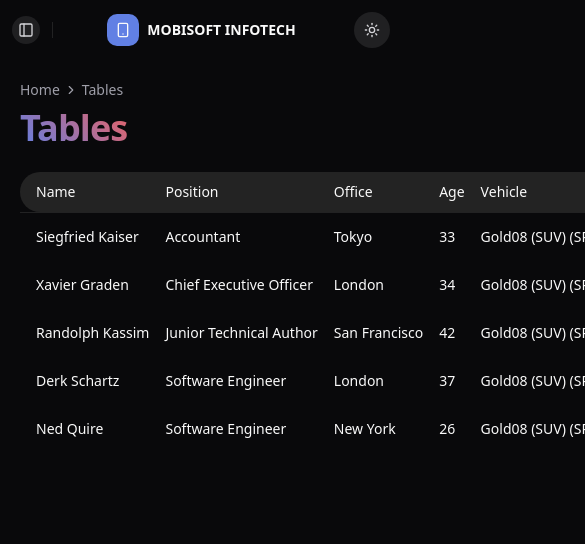
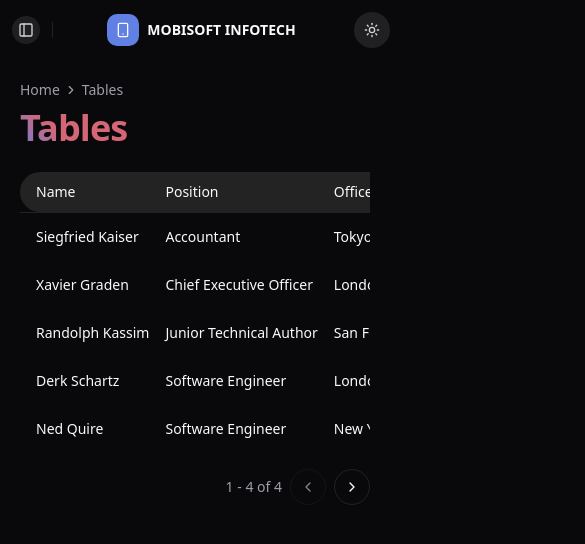
Before and after one commit to innocent1105/ui-design, a React (Vite) app: page /tables in a window 390 px wide. Shown: the top 544 px of the page, 585 px wide, since content can reach past the window. Built offline with nearby package versions, Linux system fonts and the light colour scheme.

Commit message:
Updated the scroll to table

```diff
--- a/package.json
+++ b/package.json
@@ -21,6 +21,7 @@
 		"@radix-ui/react-label": "^2.1.2",
 		"@radix-ui/react-popover": "^1.1.6",
 		"@radix-ui/react-radio-group": "^1.2.3",
+		"@radix-ui/react-scroll-area": "^1.2.3",
 		"@radix-ui/react-select": "^2.1.6",
 		"@radix-ui/react-separator": "^1.1.2",
 		"@radix-ui/react-slot": "^1.1.2",
--- /dev/null
+++ b/src/components/ui/scroll-area.tsx
@@ -0,0 +1,56 @@
+import * as React from "react"
+import * as ScrollAreaPrimitive from "@radix-ui/react-scroll-area"
+
+import { cn } from "@/lib/utils"
+
+function ScrollArea({
+  className,
+  children,
+  ...props
+}: React.ComponentProps<typeof ScrollAreaPrimitive.Root>) {
+  return (
+    <ScrollAreaPrimitive.Root
+      data-slot="scroll-area"
+      className={cn("relative", className)}
+      {...props}
+    >
+      <ScrollAreaPrimitive.Viewport
+        data-slot="scroll-area-viewport"
+        className="focus-visible:ring-ring/50 size-full rounded-[inherit] transition-[color,box-shadow] outline-none focus-visible:ring-[3px] focus-visible:outline-1"
+      >
+        {children}
+      </ScrollAreaPrimitive.Viewport>
+      <ScrollBar />
+      <ScrollAreaPrimitive.Corner />
+    </ScrollAreaPrimitive.Root>
+  )
+}
+
+function ScrollBar({
+  className,
+  orientation = "vertical",
+  ...props
+}: React.ComponentProps<typeof ScrollAreaPrimitive.ScrollAreaScrollbar>) {
+  return (
+    <ScrollAreaPrimitive.ScrollAreaScrollbar
+      data-slot="scroll-area-scrollbar"
+      orientation={orientation}
+      className={cn(
+        "flex touch-none p-px transition-colors select-none",
+        orientation === "vertical" &&
+          "h-full w-2.5 border-l border-l-transparent",
+        orientation === "horizontal" &&
+          "h-2.5 flex-col border-t border-t-transparent",
+        className
+      )}
+      {...props}
+    >
+      <ScrollAreaPrimitive.ScrollAreaThumb
+        data-slot="scroll-area-thumb"
+        className="bg-border relative flex-1 rounded-full"
+      />
+    </ScrollAreaPrimitive.ScrollAreaScrollbar>
+  )
+}
+
+export { ScrollArea, ScrollBar }
--- a/src/components/ui/table.tsx
+++ b/src/components/ui/table.tsx
@@ -1,114 +1,78 @@
-import * as React from "react"
+import * as React from 'react';
 
-import { cn } from "@/lib/utils"
+import { cn } from '@/lib/utils';
+import { ScrollArea, ScrollBar } from './scroll-area';
 
-function Table({ className, ...props }: React.ComponentProps<"table">) {
+function Table({ className, ...props }: React.ComponentProps<'table'>) {
 	return (
-    <div
-      data-slot="table-container"
-      className="relative w-full overflow-x-auto"
-    >
-      <table
-        data-slot="table"
-        className={cn("w-full caption-bottom text-sm", className)}
-        {...props}
-      />
+		<ScrollArea className="overflow-contain grid h-full w-full grid-cols-1">
+			<div data-slot="table-container" className="relative w-full min-w-full !overflow-x-auto">
+				<table data-slot="table" className={cn('w-full caption-bottom text-sm', className)} {...props} />
 			</div>
-  )
+			<ScrollBar orientation="horizontal" />
+			<ScrollBar orientation="vertical" />
+		</ScrollArea>
+	);
 }
 
-function TableHeader({ className, ...props }: React.ComponentProps<"thead">) {
-  return (
-    <thead
-      data-slot="table-header"
-      className={cn("[&_tr]:border-b", className)}
-      {...props}
-    />
-  )
+function TableHeader({ className, ...props }: React.ComponentProps<'thead'>) {
+	return <thead data-slot="table-header" className={cn('[&_tr]:border-b', className)} {...props} />;
 }
 
-function TableBody({ className, ...props }: React.ComponentProps<"tbody">) {
-  return (
-    <tbody
-      data-slot="table-body"
-      className={cn("[&_tr:last-child]:border-0", className)}
-      {...props}
-    />
-  )
+function TableBody({ className, ...props }: React.ComponentProps<'tbody'>) {
+	return <tbody data-slot="table-body" className={cn('[&_tr:last-child]:border-0', className)} {...props} />;
 }
 
-function TableFooter({ className, ...props }: React.ComponentProps<"tfoot">) {
+function TableFooter({ className, ...props }: React.ComponentProps<'tfoot'>) {
 	return (
 		<tfoot
 			data-slot="table-footer"
+			className={cn('bg-muted/50 border-t font-medium [&>tr]:last:border-b-0', className)}
+			{...props}
+		/>
+	);
+}
+
+function TableRow({ className, ...props }: React.ComponentProps<'tr'>) {
+	return (
+		<tr
+			data-slot="table-row"
+			className={cn('hover:bg-muted/50 data-[state=selected]:bg-muted border-b transition-colors', className)}
+			{...props}
+		/>
+	);
+}
+
+function TableHead({ className, ...props }: React.ComponentProps<'th'>) {
+	return (
+		<th
+			data-slot="table-head"
 			className={cn(
-        "bg-muted/50 border-t font-medium [&>tr]:last:border-b-0",
+				'text-foreground h-10 px-2 text-left align-middle font-medium whitespace-nowrap [&:has([role=checkbox])]:pr-0 [&>[role=checkbox]]:translate-y-[2px]',
 				className
 			)}
 			{...props}
 		/>
-  )
+	);
 }
 
-function TableRow({ className, ...props }: React.ComponentProps<"tr">) {
+function TableCell({ className, ...props }: React.ComponentProps<'td'>) {
 	return (
-    <tr
-      data-slot="table-row"
+		<td
+			data-slot="table-cell"
 			className={cn(
-        "hover:bg-muted/50 data-[state=selected]:bg-muted border-b transition-colors",
+				'p-2 align-middle whitespace-nowrap [&:has([role=checkbox])]:pr-0 [&>[role=checkbox]]:translate-y-[2px]',
 				className
 			)}
 			{...props}
 		/>
-  )
+	);
 }
 
-function TableHead({ className, ...props }: React.ComponentProps<"th">) {
+function TableCaption({ className, ...props }: React.ComponentProps<'caption'>) {
 	return (
-    <th
-      data-slot="table-head"
-      className={cn(
-        "text-foreground h-10 px-2 text-left align-middle font-medium whitespace-nowrap [&:has([role=checkbox])]:pr-0 [&>[role=checkbox]]:translate-y-[2px]",
-        className
-      )}
-      {...props}
-    />
-  )
+		<caption data-slot="table-caption" className={cn('text-muted-foreground mt-4 text-sm', className)} {...props} />
+	);
 }
 
-function TableCell({ className, ...props }: React.ComponentProps<"td">) {
-  return (
-    <td
-      data-slot="table-cell"
-      className={cn(
-        "p-2 align-middle whitespace-nowrap [&:has([role=checkbox])]:pr-0 [&>[role=checkbox]]:translate-y-[2px]",
-        className
-      )}
-      {...props}
-    />
-  )
-}
-
-function TableCaption({
-  className,
-  ...props
-}: React.ComponentProps<"caption">) {
-  return (
-    <caption
-      data-slot="table-caption"
-      className={cn("text-muted-foreground mt-4 text-sm", className)}
-      {...props}
-    />
-  )
-}
-
-export {
-  Table,
-  TableHeader,
-  TableBody,
-  TableFooter,
-  TableHead,
-  TableRow,
-  TableCell,
-  TableCaption,
-}
+export { Table, TableHeader, TableBody, TableFooter, TableHead, TableRow, TableCell, TableCaption };
--- a/src/pages/Dashborad/Dashboard.tsx
+++ b/src/pages/Dashborad/Dashboard.tsx
@@ -5,12 +5,12 @@ const Dashboard = () => {
 	return (
 		<div className="flex min-h-screen">
 			<main className="flex-1 space-y-4 p-1">
-				<PageHeader items={[ { label: 'Home', href: '/' }, { label: 'Dashboard', href: '/' } ]} />
-				<h1 className="heading text-4xl leading-14 !font-bold  tracking-tight">Hello Everyone!</h1>
-				{/* Dashboard Grid */}
-				<div className="grid grid-cols-1 md:grid-cols-3 lg:grid-cols-4 gap-4">
-					{/* Grid Row 1 */}
-					<div className="grid grid-cols-1 md:grid-cols-3 lg:grid-cols-4 gap-4 col-span-full min-h-[300px]">
+				<PageHeader
+					items={[ { label: 'Home', href: '/' }, { label: 'Dashboard', href: '/' } ]}
+					heading="Hello Everyone!"
+				/>
+				<div className="grid grid-cols-1 gap-4 md:grid-cols-3 lg:grid-cols-4">
+					<div className="col-span-full grid min-h-[300px] grid-cols-1 gap-4 md:grid-cols-3 lg:grid-cols-4">
 						<Card className="col-span-1 h-full">
 							<div className="p-4" />
 						</Card>
@@ -30,8 +30,7 @@ const Dashboard = () => {
 						</Card>
 					</div>
 
-					{/* Grid Row 2 */}
-					<div className="grid grid-cols-1 md:grid-cols-3 lg:grid-cols-4 gap-4 col-span-full min-h-[150px]">
+					<div className="col-span-full grid min-h-[150px] grid-cols-1 gap-4 md:grid-cols-3 lg:grid-cols-4">
 						<Card className="col-span-1 h-full">
 							<div className="p-4" />
 						</Card>
--- a/src/pages/Tables/Tables.tsx
+++ b/src/pages/Tables/Tables.tsx
@@ -1,12 +1,12 @@
 import { DataTable } from '@/components/data-table';
 import { useState } from 'react';
 import { employees } from './data';
-import { PageBreadcrumb } from '@/components/page-breadcrumb';
+import { PageHeader } from '@/components/page-header';
 
 const ITEMS_PER_PAGE = 5;
 
 const Tables = () => {
-	const [ currentPage, setCurrentPage ] = useState(1);
+	const [currentPage, setCurrentPage] = useState(1);
 	const totalPages = Math.ceil(employees.length / ITEMS_PER_PAGE);
 	const startIndex = (currentPage - 1) * ITEMS_PER_PAGE;
 	const paginatedData = employees.slice(startIndex, startIndex + ITEMS_PER_PAGE);
@@ -14,8 +14,13 @@ const Tables = () => {
 	return (
 		<div className="flex">
 			<main className="flex-1 space-y-4 p-1">
-				<PageBreadcrumb items={[ { label: 'Home', href: '/' }, { label: 'Tables', href: '/tables' } ]} />
-				<h1 className="heading text-4xl leading-14 !font-bold  tracking-tight">Tables</h1>
+				<PageHeader
+					items={[
+						{ label: 'Home', href: '/' },
+						{ label: 'Tables', href: '/tables' }
+					]}
+					heading="Tables"
+				/>
 
 				<div>
 					<DataTable
```
Also changed, not shown: 1 other file (tests, documents, lock files or other folders). Lines whose indentation alone changed are shown as unchanged.
